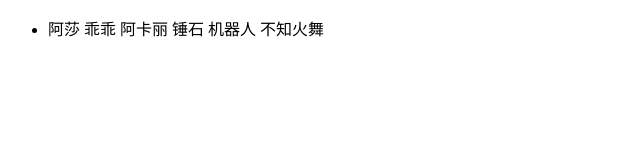
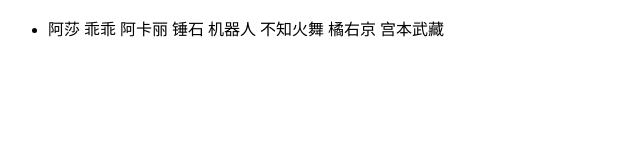
Before and after one commit to g2993763630/H546, a plain HTML site: page index.html in a window 1280 px wide. Shown: the whole page, without its empty margins (0-640 px from the left). Drawn offline with Linux system fonts and the light colour scheme.

Commit message:
修改了文件

```diff
--- a/index.html
+++ b/index.html
@@ -16,6 +16,8 @@
                 <span>锤石</span>
                 <span>机器人</span>
                 <span>不知火舞</span>
+                <span>橘右京</span>
+                <span>宫本武藏</span>
             </li>
         </ul>
     </div>
```
